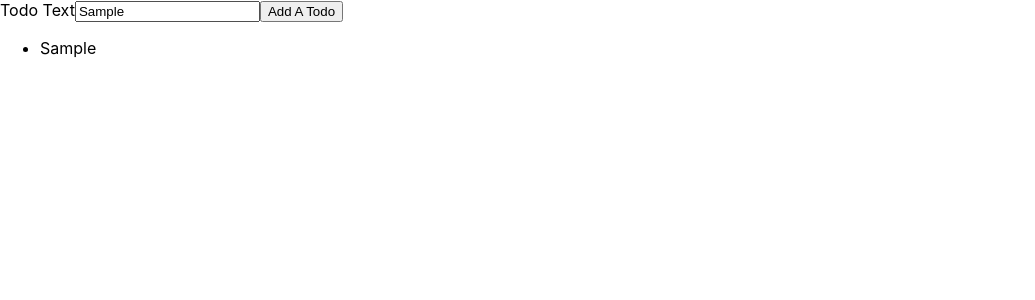
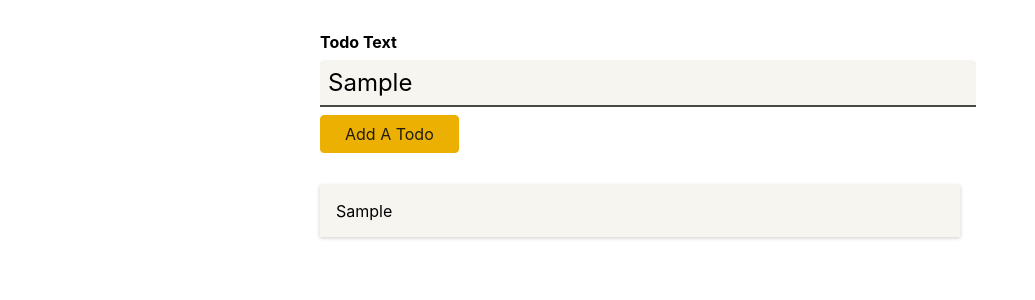
Before and after one commit to Omar-Hosny1/TO-DO-APP-TS, a React (Create React App) app: page / in a window 1280 px wide. Both pictures are taken after typing "Sample" into the empty fields and a click on the button "Add A Todo". Shown: the top 300 px of the page, without its empty margins (0-1035 px from the left). Built offline with nearby package versions, Linux system fonts and the light colour scheme.

Commit message:
All CSS Files Added

```diff
--- /dev/null
+++ b/src/components/NewTodo.module.css
@@ -0,0 +1,41 @@
+.form {
+  width: 40rem;
+  margin: 2rem auto;
+}
+
+.form label {
+  display: block;
+  font-weight: bold;
+  margin-bottom: 0.5rem;
+}
+
+.form input {
+  display: block;
+  width: 100%;
+  font: inherit;
+  font-size: 1.5rem;
+  padding: 0.5rem;
+  border-radius: 4px;
+  background-color: #f7f5ef;
+  border: none;
+  border-bottom: 2px solid #494844;
+  border-bottom-right-radius: 0;
+  border-bottom-left-radius: 0;
+  margin-bottom: 0.5rem;
+}
+
+.form button {
+  font: inherit;
+  background-color: #ebb002;
+  border: 1px solid #ebb002;
+  color: #201d0f;
+  padding: 0.5rem 1.5rem;
+  border-radius: 4px;
+  cursor: pointer;
+}
+
+.form button:hover,
+.form button:active {
+  background-color: #ebc002;
+  border-color: #ebc002;
+}
--- a/src/components/NewTodo.tsx
+++ b/src/components/NewTodo.tsx
@@ -1,5 +1,5 @@
 import React, { useRef } from "react";
-
+import Classes from "./NewTodo.module.css";
 const NewTodo: React.FC<{ onAddTodo: (text: string) => void }> = (props) => {
   const todoTextInputRef = useRef<HTMLInputElement>(null);
 
@@ -13,7 +13,7 @@
   };
 
   return (
-    <form onClick={submitHandler}>
+    <form onClick={submitHandler} className={Classes.form}>
       <label htmlFor="text">Todo Text</label>
       <input type="text" id="text" ref={todoTextInputRef} />
       <button>Add A Todo</button>
--- /dev/null
+++ b/src/components/TodoItem.module.css
@@ -0,0 +1,6 @@
+.item {
+  margin: 1rem 0;
+  box-shadow: 0 1px 4px rgba(0, 0, 0, 0.2);
+  padding: 1rem;
+  background-color: #f7f5ef;
+}
--- a/src/components/TodoItem.tsx
+++ b/src/components/TodoItem.tsx
@@ -1,7 +1,7 @@
 import React from "react";
-
+import Classes from "./TodoItem.module.css";
 const TodoItem: React.FC<{ text: string }> = (props) => {
-  return <li>{props.text}</li>;
+  return <li className={Classes.item}>{props.text}</li>;
 };
 
 export default TodoItem;
--- /dev/null
+++ b/src/components/Todos.module.css
@@ -0,0 +1,6 @@
+.todos {
+  list-style: none;
+  margin: 2rem auto;
+  padding: 0;
+  width: 40rem;
+}
--- a/src/components/Todos.tsx
+++ b/src/components/Todos.tsx
@@ -1,9 +1,11 @@
 import React from "react";
 import Todo from "../models/todo";
 import TodoItem from "./TodoItem";
+import Classes from "./Todos.module.css";
+
 const Todos: React.FC<{ items: Todo[] }> = (props) => {
   return (
-    <ul>
+    <ul className={Classes.todos}>
       {props.items.map((item) => (
         <TodoItem key={item.id} text={item.text} />
       ))}
```
